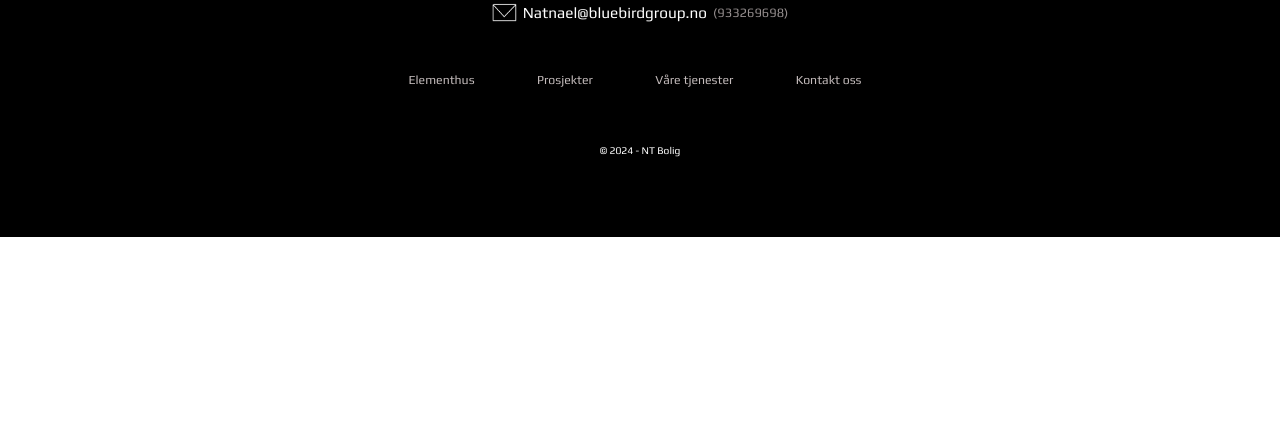
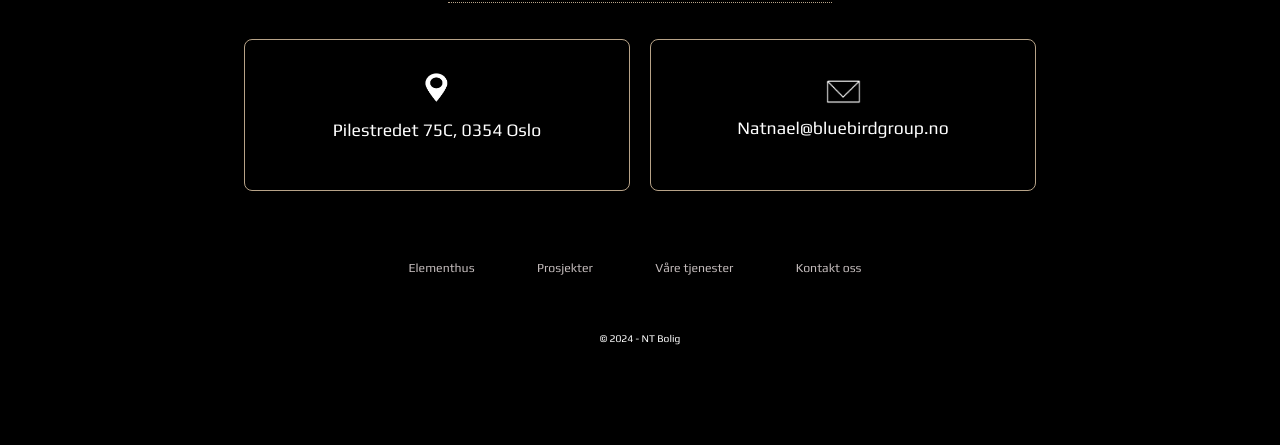
Before and after one commit to azimiqbal/real-estate-website, an Astro site: page / in a window 1280 px wide. Shown: the part 3059-3504 px from the top of the page. Before the commit the page ends 3296 px from the top, so only its background shows below. Built offline with nearby package versions, Linux system fonts and the light colour scheme; Astro itself is replaced by a stand-in of ours.

Commit message:
footer upgrade innit

```diff
--- a/src/components/Footer.astro
+++ b/src/components/Footer.astro
@@ -2,6 +2,7 @@
 import { Image } from 'astro:assets';
 import huh from '../assets/huh.png';
 import yy from '../assets/yy.png';
+import pin from '../assets/pin.png';
 ---
 
 <link rel="stylesheet" href="https://cdnjs.cloudflare.com/ajax/libs/font-awesome/4.7.0/css/font-awesome.min.css">
@@ -13,15 +14,19 @@ import yy from '../assets/yy.png';
 <body>
 <footer>
     <div class="footer">
+        <span>Du finner oss her</span>
+        <hr class="divider" />
+        <div class="box">
+            <div class="roddy">
+                <Image src={pin} alt="Address Icon" class="piny" loading="lazy"/>
+                <p class="addy">Pilestredet 75C, 0354 Oslo</p>
+            </div>
+            <div class="roddy">
+                <Image src={yy} alt="Email Icon" class="icony" loading="lazy"/>
+                <a class="mail" href="mailto:Natnael@bluebirdgroup.no">Natnael@bluebirdgroup.no</a>
+            </div>
+        </div>
         <div class="row">
-            <a href="/">
-                <Image src={huh} class="logos" alt="header logo" loading="eager"/>
-            </a>
-        <div class="info">
-            <Image src={yy} alt="Email Icon" class="icon" loading="lazy"/>
-            <a class="mail" href="mailto:Natnael@bluebirdgroup.no">Natnael@bluebirdgroup.no</a>
-            <span>(933269698)</span>
-        </div>
         <div class="row">
             <ul>
                 <li><a href="/elementhus/">Elementhus</a></li>
@@ -47,34 +52,101 @@ import yy from '../assets/yy.png';
         box-sizing: border-box;
     }
 
+    p {
+        color: white;
+    }
+
     .footer {
         background: black;
-        padding: 30px 0px;
+        padding: 50px 0px;
         font-family: 'Play', sans-serif;
         text-align: center;
+    }
+
+    .icony {
+        height: 25px;
+        width: 35px;
+        display: flex;
+        margin: 6px auto;
+    }
+
+    .piny {
+        height: 30px;
+        width: 35px;
+        margin: 0 auto;
+    }
+
+    .box {
+        width: 100%;
+        height: 100%;
+        display: flex;
+        justify-content: center;
+        align-items: center;
+        padding-top: 16px;
+    }
+
+    @media (max-width: 890px) {
+        .box {
+            display: flex;
+            flex-direction: column;
+        }
+
+        .roddy {
+            width: 70% !important;
+        }
+    }
+
+    .roddy {
+        display: flex;
+        flex-direction: column;
+        justify-content: center;
+        width: 30%;
+        height: 150px;
+        border: 1px solid #b7a388;
+        margin: 10px;
+        border-radius: 8px;
+    }
+
+    .divider {
+        border: none;
+        border-top: 1px dotted #b7a388;
+        width: 30%;
+        margin: 10px auto;
     }
 
     .icon {
         height: 19px;
         width: 25px;
-        margin: 6px;
     }
 
-    .info {
+    .roddy p {
         display: flex;
         justify-content: center;
         align-items: center;
-        padding: 6px;
+    }
+
+    .addy,
+    .mail {
+        font-size: 1.1em !important;
     }
 
     span {
         margin: 6px;
+        color: white;
+        font-size: 3em;
+        font-family: Cambria, Cochin, Georgia, Times, 'Times New Roman', serif;
     }
 
     .mail {
         color: white !important;
         font-size: 1.2em;
+        word-wrap: break-word;
+        text-decoration: none;
+        padding-bottom: 12px;
+        margin: 8px;
     }
+
+
 
     .logos {
       height: 60px;
```
Also changed, not shown: src/assets/pin.png (added), 10 other files.
